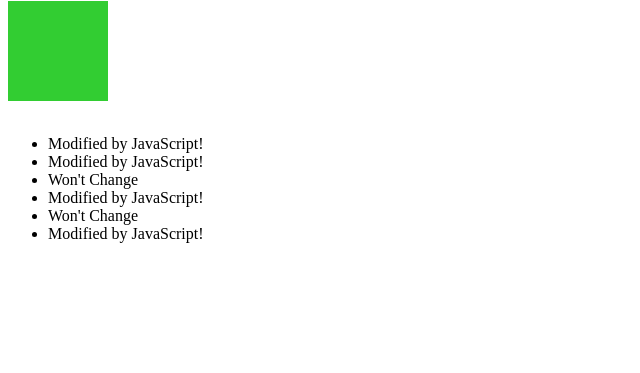
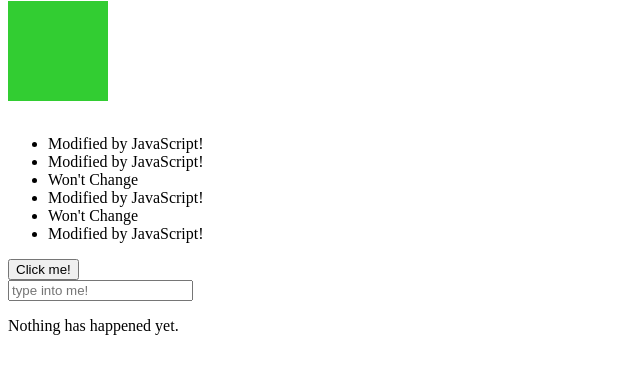
Before and after one commit to utsavgwa/fem-JS-concepts, a plain HTML site: page index.html in a window 1280 px wide. Shown: the part 79-452 px from the top of the page, without its empty margins (0-640 px from the left). Drawn offline with Linux system fonts and the light colour scheme.

Commit message:
event happens and event listener invokes up a function in jS

```diff
--- a/index.html
+++ b/index.html
@@ -8,7 +8,7 @@
   <h1>JavaScript Experiments!</h1>
   <div class="red-square"></div>
   <br>
-
+  <!-- content which gets modified via jS -->
   <ul>
     <li class="js-target">Unchanged</li>
     <li class="js-target">Unchanged</li>
@@ -18,6 +18,14 @@
     <li class="js-target">Unchanged</li>
   </ul>
 
+  <!-- button tag -->
+  <button class="event-button">Click me!</button>
+  <br>
+  <!-- input tag -->
+  <input placeholder="type into me!" class="input-to-copy" />
+  <p class="p-to-copy-to">Nothing has happened yet.</p>
+  <br>
+
   <!-- <script src="./experiments.js"></script> -->
   <script src="./js-program1.js"></script>
 </body>
--- a/js-program1.js
+++ b/js-program1.js
@@ -12,3 +12,17 @@ for (let i = 0; i < elementsToChange.length; i++) {
   const currentElement = elementsToChange[i];
   currentElement.innerText = "Modified by JavaScript!";
 }
+
+// example using button and evenListener method
+const button = document.querySelector('.event-button');// by querySelector we get hold of the button, and store in jsvariable button
+button.addEventListener('click', function () {
+  alert("Hey there!");
+});
+
+// another example using input tag
+const input = document.querySelector('.input-to-copy');
+const paragraph = document.querySelector('.p-to-copy-to');
+
+input.addEventListener("keyup", function() {
+  paragraph.innerText  = input.value;
+});
```
